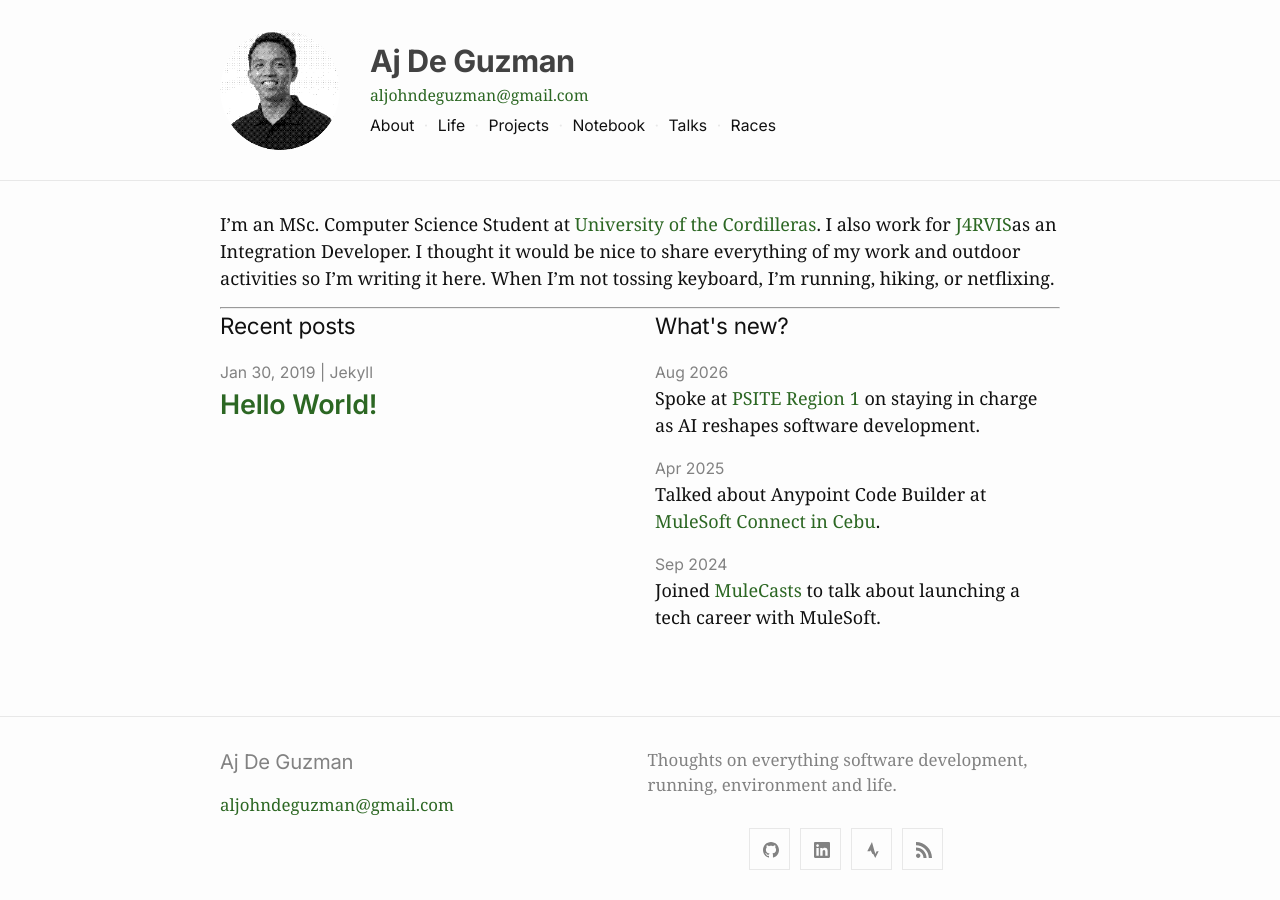
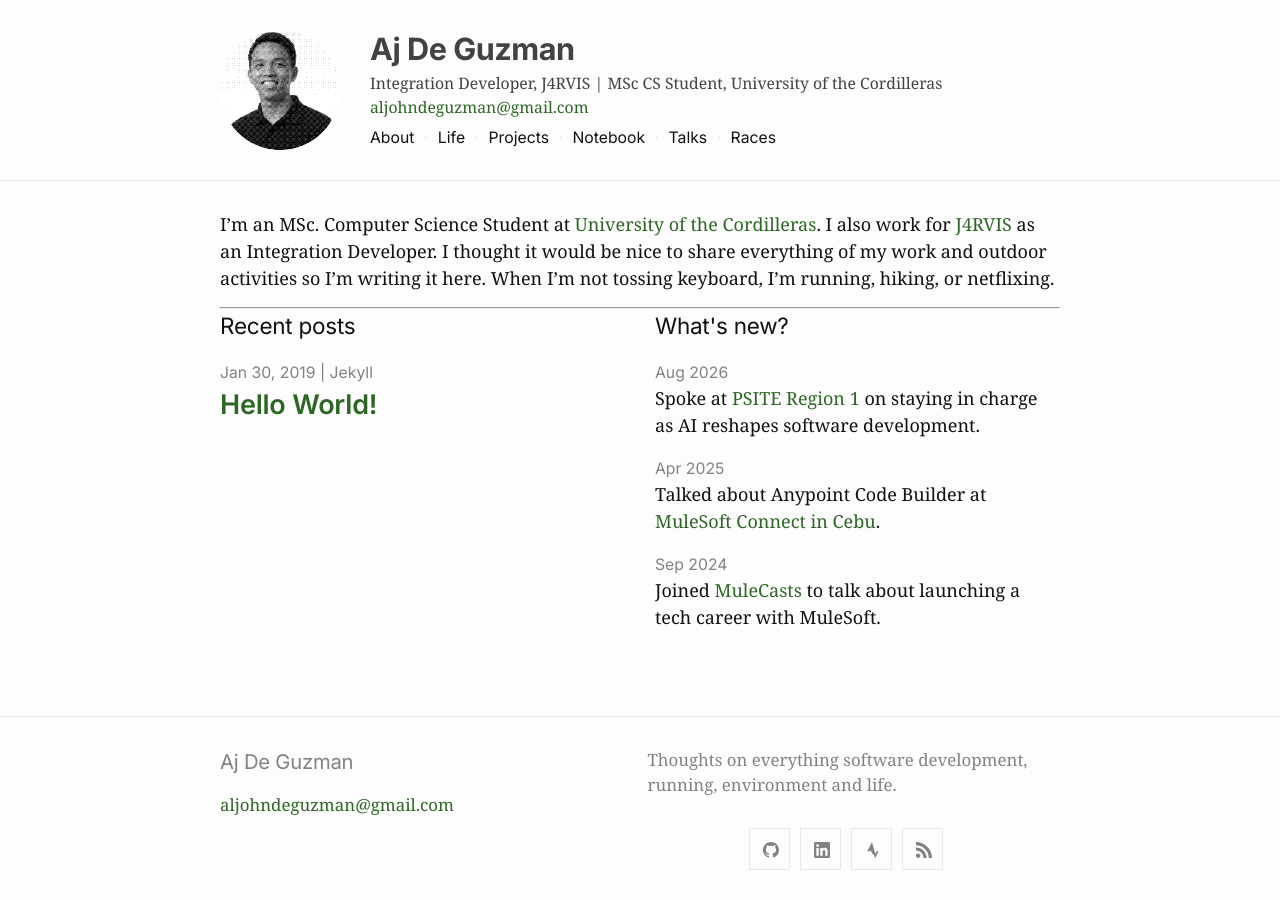
Before and after one commit to ajdeguzman/ajdeguzman.github.io, a Jekyll site: the page built from index.md, in a window 1280 px wide. Built offline with Jekyll 4.4.1, drawn with Linux system fonts in a browser that asks for light colours.

Commit message:
Mobile-friendly menu, revert tagline

```diff
--- a/_config.yml
+++ b/_config.yml
@@ -19,7 +19,7 @@ description: >- # this means to ignore newlines until "baseurl:"
   Thoughts on everything software development, running, environment and life.
 baseurl: "" # the subpath of your site, e.g. /blog
 url: "" # the base hostname & protocol for your site, e.g. http://example.com
-tagline:
+tagline: Integration Developer, J4RVIS | MSc CS Student, University of the Cordilleras
 profile_image: /assets/profile-dithered.png
 
 # Order of the links in the site header. Only pages listed here appear.
--- a/_sass/minima/_custom.scss
+++ b/_sass/minima/_custom.scss
@@ -131,14 +131,24 @@ a:visited {
   color: $grey-color;
   font-size: $small-font-size;
 
+  /* Flex rather than inline text. The separators are emitted with Liquid's
+     whitespace-stripping tags, which leaves no spaces between the links and so
+     no break opportunities — as one inline run the nav overflowed narrow
+     screens instead of wrapping. flex-wrap restores wrapping, and the column
+     gap keeps the dot centred without relying on margins. */
+  display: flex;
+  flex-wrap: wrap;
+  align-items: baseline;
+  column-gap: 0.6em;
+  row-gap: 0.2em;
+
   .page-link {
     color: $text-color;
     line-height: $base-line-height;
   }
 
-  /* Equal margin on both sides, so the dot sits centred between the links. */
   .nav-sep {
-    margin: 0 0.6em;
+    margin: 0;
     color: $grey-color-light;
     user-select: none;
   }
@@ -386,6 +396,13 @@ a:visited {
     img { width: 100px; height: 100px; }
   }
 
+  .site-nav {
+    column-gap: 0.9em;
+    row-gap: 0.35em;
+
+    .nav-sep { display: none; }
+  }
+
   .home-sections {
     display: block;
 
--- a/index.md
+++ b/index.md
@@ -4,4 +4,4 @@
 layout: home
 ---
 
-I'm an MSc. Computer Science Student at [University of the Cordilleras](https://www.uc-bcf.edu.ph/){:target="_blank"}. I also work for [J4RVIS](https://j4rvis.com/){:target="_blank"}as an Integration Developer. I thought it would be nice to share everything of my work and outdoor activities so I'm writing it here. When I'm not tossing keyboard, I'm running, hiking, or netflixing.
+I'm an MSc. Computer Science Student at [University of the Cordilleras](https://www.uc-bcf.edu.ph/){:target="_blank"}. I also work for [J4RVIS](https://j4rvis.com/){:target="_blank"} as an Integration Developer. I thought it would be nice to share everything of my work and outdoor activities so I'm writing it here. When I'm not tossing keyboard, I'm running, hiking, or netflixing.
```
